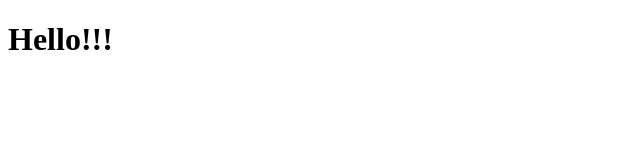
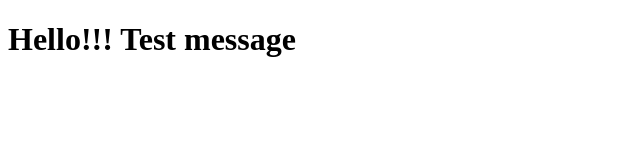
Before and after one commit to AndrusenkoAA/coursera-test, a plain HTML site: page site/index.html in a window 1280 px wide. Shown: the whole page, without its empty margins (0-640 px from the left). Drawn offline with Linux system fonts and the light colour scheme.

Commit message:
Small addition to page content

```diff
--- a/site/index.html
+++ b/site/index.html
@@ -4,6 +4,6 @@
 		<title>Hello!</title>
 	</head>
 	<body>
-		<h1>Hello!!!</h1>
+		<h1>Hello!!! Test message</h1>
 	</body>
 </html>
```
